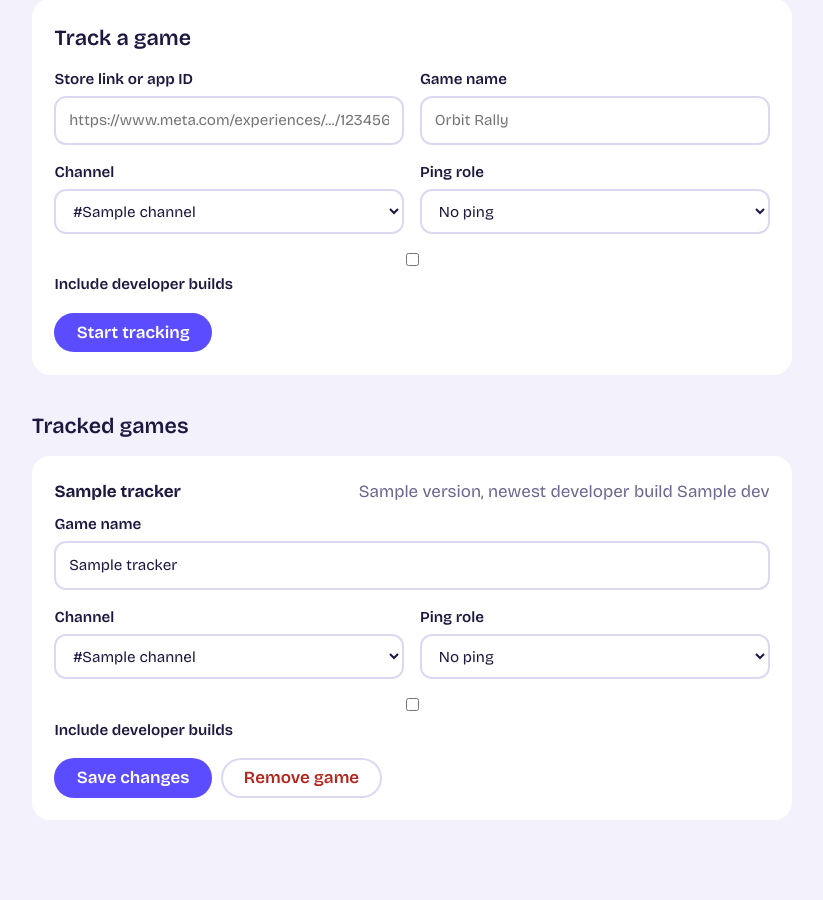
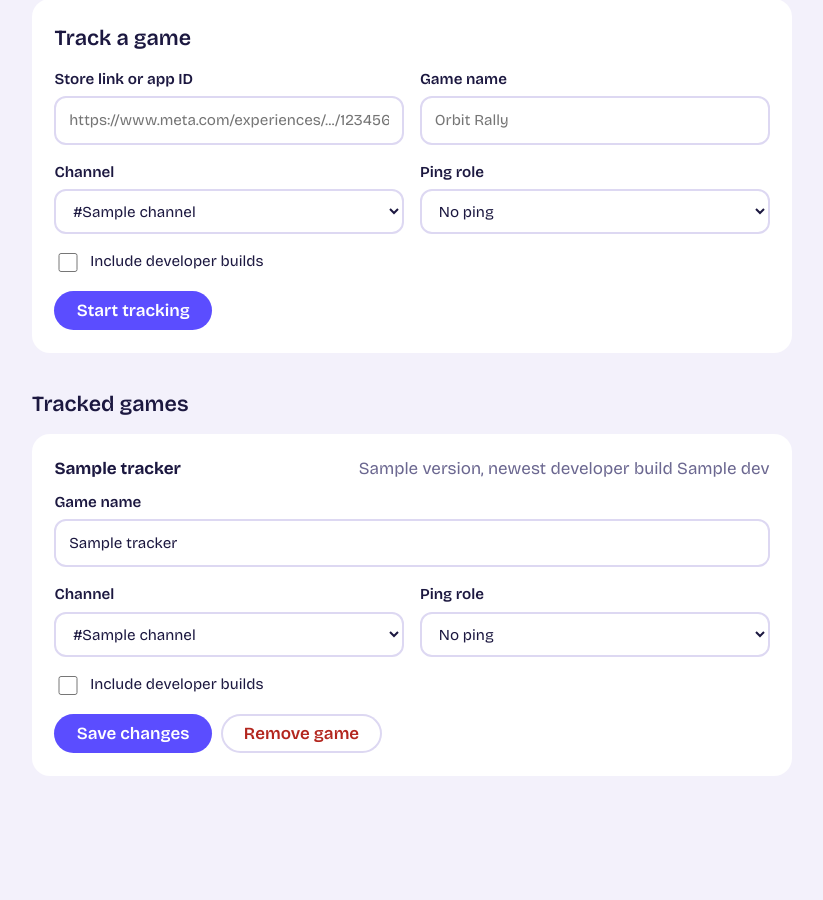
Before and after one commit to 3devann-lab/questping, a Python web app: template templates/guild.html in a window 1280 px wide. Shown: the part 205-1105 px from the top of the page, without its empty margins (228-1051 px from the left). After the commit the page ends 981 px from the top, so only its background shows below. Run offline with Jinja, Linux system fonts and the light colour scheme; the template is opened without the code that fills it: most values are stand-ins (such as "Sample title", 1, 10 or a date in 2020).

Commit message:
Update style.css

```diff
--- a/static/style.css
+++ b/static/style.css
@@ -143,6 +143,8 @@ input, select {
   color: var(--ink);
 }
 input:focus-visible, select:focus-visible { outline: 3px solid var(--iris); outline-offset: 1px; border-color: transparent; }
+.check { flex-direction: row; align-items: center; gap: 0.6rem; min-width: 0; font-weight: 400; }
+.check input { width: 1.2rem; height: 1.2rem; accent-color: var(--iris); }
 .row { display: flex; flex-wrap: wrap; gap: 1rem; }
 .row.buttons { gap: 0.6rem; }
 
```
